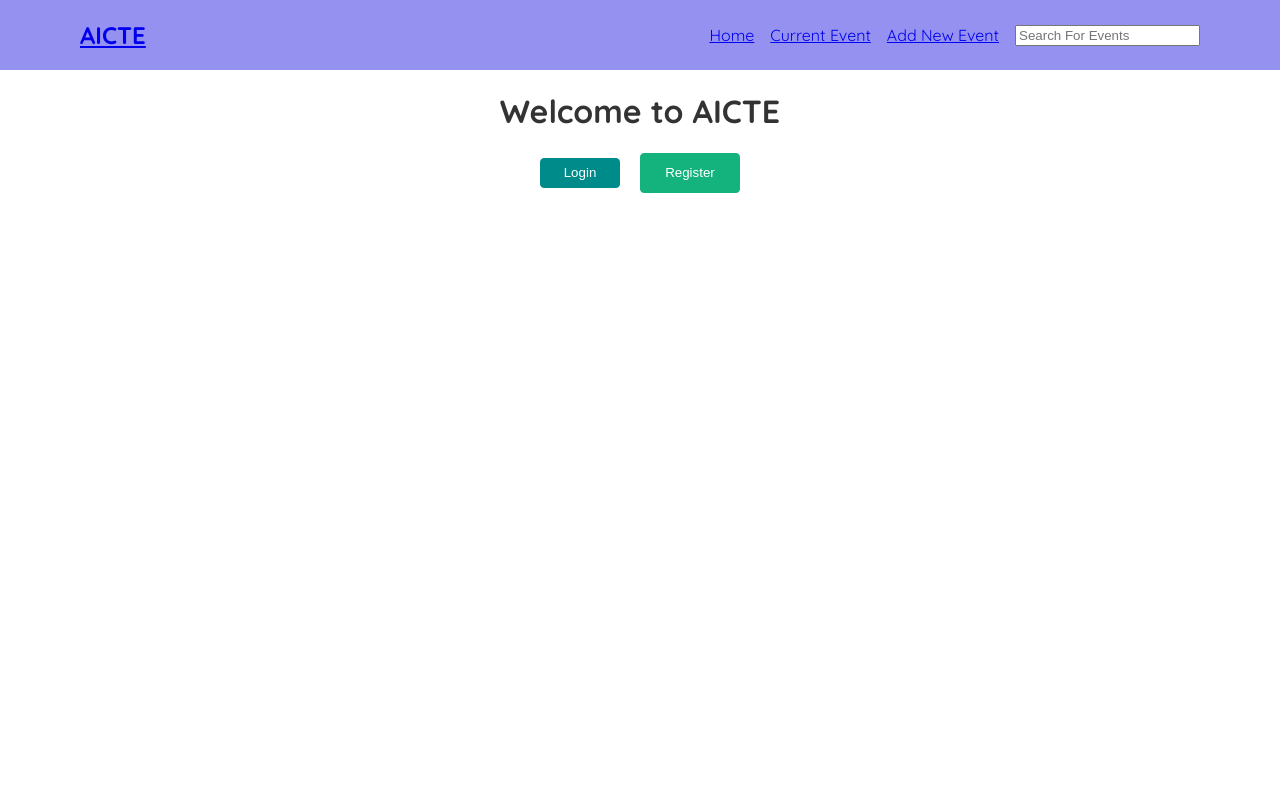
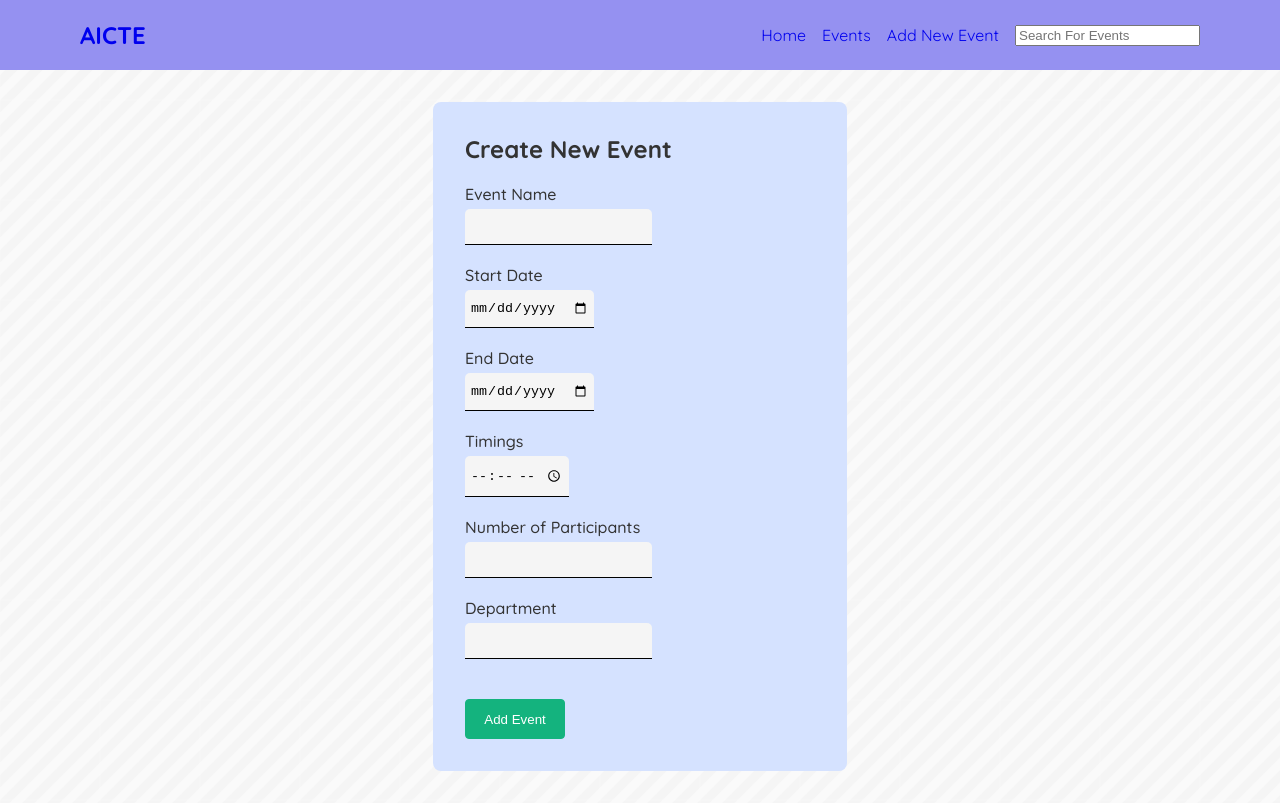
Before and after one commit to Purshupro/aicte-activity, a React (Create React App) app: page /create-event in a window 1280 px wide. Built offline with nearby package versions, Linux system fonts and the light colour scheme; the HTML template or start-up script is replaced by a standard one.

Commit message:
Events Page and Reg Form done

```diff
--- a/package.json
+++ b/package.json
@@ -3,6 +3,8 @@
   "version": "0.1.0",
   "private": true,
   "dependencies": {
+    "@emotion/react": "^11.7.0",
+    "@emotion/styled": "^11.6.0",
     "@mui/material": "^5.2.0",
     "@testing-library/jest-dom": "^5.15.0",
     "@testing-library/react": "^11.2.7",
--- a/src/App.js
+++ b/src/App.js
@@ -4,6 +4,8 @@
 import Dashboard from './components/Dashboard/Dashboard';
 import Login from './components/Login';
 import Home from './components/Home/Home';
+import CreateNewEvent from './components/Activities/CreateNewEvent';
+import AllEvents from './components/Activities/AllEvents';
 
 function App() {
   return (
@@ -11,6 +13,12 @@
       <Router>
         <Navbar />
         <Switch>
+          <Route path="/create-event">
+            <CreateNewEvent />
+          </Route>
+          <Route path="/events">
+            <AllEvents />
+          </Route>
           <Route path="/signin">
             <Login />
           </Route>
--- a/src/Navbar.js
+++ b/src/Navbar.js
@@ -4,11 +4,11 @@
     return (
         <nav className="navbar">
             <div className="navContainer">
-                <h1 className="logo"><Link to="/">AICTE</Link></h1>
+                <h1 className="logo"><Link to="/" style={{ textDecoration: 'none' }}>AICTE</Link></h1>
                 <ul className="menuItems">
-                    <Link to="/"><li className="item">Home</li></Link>
-                    <Link to="/current-event"><li className="item">Current Event</li></Link>
-                    <Link to="/create-event"><li className="item">Add New Event</li></Link>
+                    <Link to="/" style={{ textDecoration: 'none' }}><li className="item">Home</li></Link>
+                    <Link to="/events" style={{ textDecoration: 'none' }}><li className="item">Events</li></Link>
+                    <Link to="/create-event" style={{ textDecoration: 'none' }}><li className="item">Add New Event</li></Link>
                     <li className="item"><input type="search" name="searchBox" id="searchBox" placeholder="Search For Events"/></li>
                 </ul>
             </div>
--- /dev/null
+++ b/src/components/Activities/AllEvents.js
@@ -0,0 +1,42 @@
+import { Card } from "@mui/material";
+import { useState, useEffect } from "react";
+// import { Link } from "react-router-dom";
+
+const AllEvents = () => {
+    const [items, setItems] = useState([]);
+
+    useEffect(() => {
+        fetch('http://localhost:5000/api/v1/activities')
+            .then(res => res.json())
+            .then(
+                (result) => {
+                    setItems(result);
+                },
+                (error) => {
+                    setItems([]);
+                })
+    }, [])
+
+    return (
+        <div className="cardsContainer">
+            {items.map(item => (
+                <div>
+                    <Card key={item.id} variant="outlined" className="events_card">
+                        <h4>{item.event_name}</h4>
+                        <h6>Start Date:</h6>
+                        <small> {new Date(item.start_date).getDate() + '-' + new Date(item.start_date).getMonth() + '-' + new Date(item.start_date).getFullYear()}</small>
+                        <h6>End Date:</h6>
+                        <small> {new Date(item.end_date).getDate() + '-' + new Date(item.end_date).getMonth() + '-' + new Date(item.end_date).getFullYear()}</small>
+                        <p>
+                            <h5>Number of Participants: {item.no_of_participants}</h5>
+                            <h5>Department: {item.dept}</h5>
+                        </p>
+                    </Card>
+                </div>
+            ))}
+        </div>
+
+    )
+}
+
+export default AllEvents;
--- /dev/null
+++ b/src/components/Activities/CreateNewEvent.js
@@ -0,0 +1,81 @@
+import { useState } from "react";
+// import { Link } from "react-router-dom";
+
+const CreateNewEvent = () => {
+    const [eventName, setEventName] = useState("");
+    const [startDate, setStartDate] = useState("");
+    const [endDate, setEndDate] = useState("");
+    const [timings, setTimings] = useState("");
+    const [participants, setParticipants] = useState("");
+    const [department, setDepartment] = useState("");
+
+    const registerUser = (e) => {
+        e.preventDefault();
+        alert(`The name you entered was: ${eventName}`);
+        fetch('http://localhost:5000/api/v1/activities', {
+            method: 'POST',
+            body: JSON.stringify({
+                event_name: eventName,
+                start_date: startDate,
+                end_date: endDate,
+                timings: timings,
+                no_of_participants: participants,
+                dept: department,
+            }),
+            headers: {
+                'Content-type': 'application/json; charset=UTF-8',
+            },
+        })
+            .then((response) => response.json())
+            .then((json) => console.log(json));
+    }
+
+    return (
+        <div className="login-register">
+            <h2>Create New Event</h2>
+            <form onSubmit={registerUser} method="post">
+                <div className="formInput">
+                    <label htmlFor="eventName">Event Name</label>
+                    <div>
+                        <input type="text" name="eventName" id="eventName" value={eventName} onChange={(e) => setEventName(e.target.value)} />
+                    </div>
+                </div>
+                <div className="formInput">
+                    <label htmlFor="startDate">Start Date</label>
+                    <div>
+                        <input type="date" name="startDate" id="startDate" value={startDate} onChange={(e) => setStartDate(e.target.value)} />
+                    </div>
+                </div>
+                <div className="formInput">
+                    <label htmlFor="endDate">End Date</label>
+                    <div>
+                        <input type="date" name="endDate" id="endDate" value={endDate} onChange={(e) => setEndDate(e.target.value)} />
+                    </div>
+                </div>
+                <div className="formInput">
+                    <label htmlFor="timings">Timings</label>
+                    <div>
+                        <input type="time" name="timings" id="timings" value={timings} onChange={(e) => setTimings(e.target.value)} />
+                    </div>
+                </div>
+                <div className="formInput">
+                    <label htmlFor="participants">Number of Participants</label>
+                    <div>
+                        <input type="number" name="participants" id="participants" value={participants} onChange={(e) => setParticipants(e.target.value)} />
+                    </div>
+                </div>
+                <div className="formInput">
+                    <label htmlFor="department">Department</label>
+                    <div>
+                        <input type="text" name="department" id="department" value={department} onChange={(e) => setDepartment(e.target.value)} />
+                    </div>
+                </div>
+                <div className="buttonContainer">
+                    <button type="submit" className="registerBtn">Add Event</button>
+                </div>
+            </form>
+        </div>
+    )
+}
+
+export default CreateNewEvent;
--- a/src/index.css
+++ b/src/index.css
@@ -6,6 +6,7 @@
   color: #333;
   -webkit-font-smoothing: antialiased;
   -moz-osx-font-smoothing: grayscale;
+  background: url(./assets/images/stripes-light.png);
 }
 
 code {
@@ -49,7 +50,7 @@
 
 .login-register {
   width: 350px;
-  height: 400px;
+  min-height: 400px;
   background: #d5e2ff;
   border-radius: 8px;
   padding: 32px;
@@ -70,6 +71,15 @@
   font-weight: 500;
 }
 
+.formInput input {
+  border: none;
+  padding: 10px 5px;
+  border-bottom: 1px solid;
+  border-top-left-radius: 5px;
+  border-top-right-radius: 5px;
+  background: whitesmoke;
+}
+
 .buttonContainer {
   margin-top: 40px;
 }
@@ -77,6 +87,7 @@
 .loginBtnContainer {
   margin-left: 20px;
 }
+
 .loginBtnContainer button {
   margin-left: 16px;
 }
@@ -114,3 +125,22 @@
 .mainContainer .registerBtn {
   margin-left: 20px;
 }
+
+.cardsContainer {
+  display: grid;
+  gap: 10px 10px;
+  grid-template-columns: 250px 250px 250px 250px;
+  max-width: 1120px;
+  margin: 20px auto;
+}
+
+.events_card {
+  /* margin-top: 10px; */
+  padding: 10px;
+}
+.events_card h4 {
+  margin: 10px 0 15px 0;
+}
+.events_card h6 {
+  margin: 5px 0;
+}
```
Also changed, not shown: src/assets/images/stripes-light.png (added), 1 other file (tests, documents, lock files or other folders).
